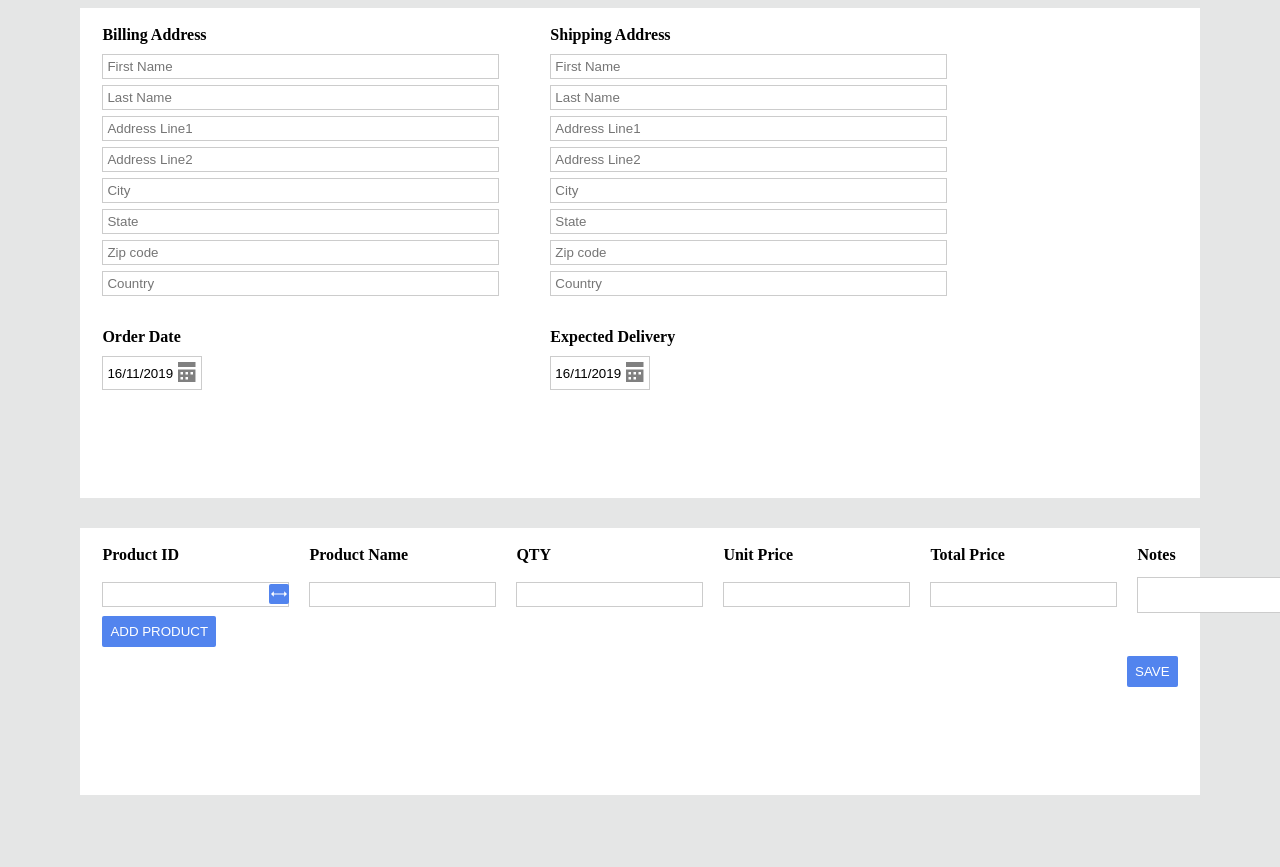
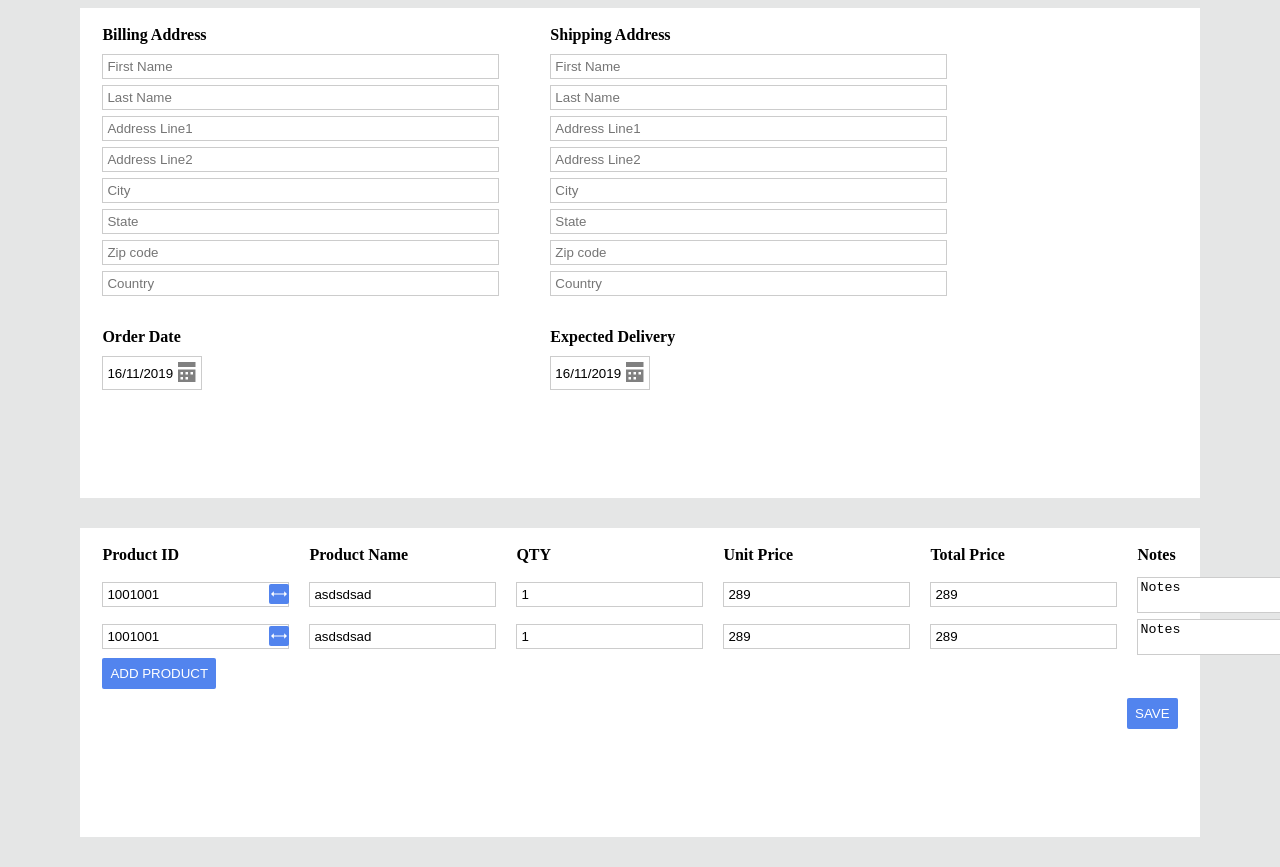
Before and after one commit to nitesh-/casaone, a React app: page / in a window 1280 px wide. Shown: the top 867 px of the page. Before the commit the page ends 825 px from the top, so only its background shows below. Built offline with nearby package versions, Linux system fonts and the light colour scheme.

Commit message:
ProductCart updated with json data

```diff
--- /dev/null
+++ b/src/data/data.json
@@ -0,0 +1,22 @@
+{
+	"shipping_details": {},
+	"billing_details": {},
+	"productCart": [
+		{
+			"product_id": 1001001,
+			"product_name": "asdsdsad",
+			"qty": 1,
+			"unit_price": 289,
+			"total_price": 12,
+			"notes": "Notes"
+		},
+		{
+			"product_id": 1001001,
+			"product_name": "asdsdsad",
+			"qty": 1,
+			"unit_price": 289,
+			"total_price": 12,
+			"notes": "Notes"
+		}
+	]
+}
--- a/src/index.css
+++ b/src/index.css
@@ -126,6 +126,10 @@ label.product_id:after {
 .label {
   font-weight: 800;
   margin: 10px 0 10px 0;
+}
+
+input.error {
+  border: 1px solid red;
 }
 
 .address_input {
--- a/src/index.js
+++ b/src/index.js
@@ -5,6 +5,7 @@ import Address from './address.js';
 import ProductCart from './product-cart.js';
 import DatePicker from 'react-datepicker';
 import "react-datepicker/dist/react-datepicker.css";
+import Data from './data/data.json';
 
 
 class Index extends React.Component {
@@ -58,7 +59,7 @@ class Index extends React.Component {
     <div className="container">
     <div className="row">
       <div className="col-full">
-        <ProductCart />
+        <ProductCart data={Data.productCart}/>
       </div>
     </div>
     </div></React.Fragment>);
--- a/src/product-cart.js
+++ b/src/product-cart.js
@@ -1,12 +1,65 @@
 import React from 'react';
 
 class ProductCart extends React.Component {
+		_defaultRow = {
+			product_id: {
+				value: '100100',
+				attr: {}
+			},
+			product_name: {
+				value: '',
+				attr: {}
+			},
+			qty: {
+				value: 0,
+				attr: {}
+			},
+			unit_price: {
+				value: 0,
+				attr: {}
+			},
+			total_price: {
+				value: 0,
+				attr: {}
+			},
+			notes: {
+				value: 'sss',
+				attr: {}
+			}
+		};
 	  constructor(props) {
 			super(props);
-			this.state = [{
+			this.state = {
+				productArray: this.prefillData()
+			};
+		}
 
-			}];
-		}
+		prefillData = () => {
+			if(this.props.data !== undefined && this.props.data.length > 0) {
+				var _state = [];
+				for(let rowNo in this.props.data) {
+					let _obj = {};
+					for(let fieldName in this._defaultRow) {
+						if(this.props.data[rowNo][fieldName] !== undefined) {
+							if(fieldName == 'total_price') {
+								this.props.data[rowNo][fieldName] = 0;
+								if(this.props.data[rowNo]['qty'] > 0 && this.props.data[rowNo]['unit_price'] > 0) {
+									this.props.data[rowNo][fieldName] = this.props.data[rowNo]['qty'] * this.props.data[rowNo]['unit_price'];
+								}
+							}
+							_obj[fieldName] = {
+								value: this.props.data[rowNo][fieldName],
+								attr: this._defaultRow[fieldName].attr
+							};
+						}
+					}
+					_state.push(_obj);
+				}
+				return _state;
+			} else {
+				return [JSON.parse(JSON.stringify(this._defaultRow))];
+			}
+		};
 
   updateState = (e) => {
   	let _target = e.target;
@@ -41,7 +94,7 @@ class ProductCart extends React.Component {
   		},
   		{
   			label: 'Total Price',
-  			name: 'total_prie',
+  			name: 'total_price',
   			style: {}
   		},
   		{
@@ -52,38 +105,158 @@ class ProductCart extends React.Component {
   	];
   };
 
-  addInput = (obj) => {
-  	if(obj.label.toLowerCase() !== 'notes') {
-  		return (<label className={obj.name}><input type="text" style={obj.style} /></label>)
+  /**
+   * Returns label from the fieldName
+   *
+   */
+  getLabel = (fieldName) => {
+  	let _t = this.getTableArray();
+  	for(let i in _t) {
+  		if(_t[i]['name'] === fieldName) {
+  			return _t[i]['label'];
+  		}
+  	}
+  };
+
+  /**
+   * Returns total_price based on unit_price and qty
+   *
+   */
+  getTotalPrice = (className, obj, currentValue) => {
+  	let qty = obj['qty']['value'], unit_price = obj['unit_price']['value'];
+  	if(className === 'qty') {
+  		qty = parseInt(currentValue);
+  	} else if(className === 'unit_price') {
+  		unit_price = parseInt(currentValue);
+  	}
+  	return unit_price > 0 && qty > 0 ? unit_price * qty : 0;
+  };
+
+  /**
+   * Adds a product row
+   *
+   */
+  addProductRow = () => {
+  	let productArray = this.state.productArray;
+  	productArray.push(JSON.parse(JSON.stringify(this._defaultRow)));
+  	this.setState({
+  		productArray: productArray
+  	});
+  };
+
+  /**
+   * Deletes a product row
+   *
+   */
+  deleteProductRow = (e) => {
+  	let _target = e.target;
+  	let _index = parseInt(_target.parentNode.parentNode.parentNode.getAttribute('data-row-id'));
+  	if(_index > 0) {
+	  	let productArray = this.state.productArray;
+	  	productArray.splice(_index, 1);
+	  	this.setState({
+	  		productArray: productArray
+	  	});
+	  }
+  };
+
+  /**
+   * Renders Input/Textarea field
+   *
+   */
+  renderInput = (fieldName, obj) => {
+  	if(fieldName.toLowerCase() !== 'notes') {
+  		return (<label className={fieldName}><input type="text" value={obj.value} className={obj.attr.error ? 'error' : ''} onChange={this.onChange} /></label>)
 		} else
-			return (<textarea></textarea>)
+			return (<textarea onChange={this.onChangeValidate}>{obj.value}</textarea>)
+  };
+
+  /**
+   * Run series of function when input changes
+   *
+   */
+  onChange = (e) => {
+  	let _target = e.target;
+  	let _index = parseInt(_target.parentNode.parentNode.parentNode.parentNode.getAttribute('data-row-id'));
+  	if(_index > -1) {
+	  	let className = _target.parentNode.getAttribute('class');
+	  	let productArray = this.state.productArray;
+	  	if(this.validate(className, _target.value)) {
+	  		productArray[_index][className]['value'] = _target.value;
+
+	  		let totalPrice = this.getTotalPrice(className, productArray[_index], _target.value);
+	  		productArray[_index]['total_price']['value'] = totalPrice;
+	  		this.setState({
+		  		productArray: productArray
+		  	});
+	  	}
+	  }
+  };
+
+  /**
+   * Validate data on input change
+   *
+   */
+  validate = (className, value) => {
+  	let ret = true;
+  	if(className === 'product_id' || className === 'qty' || className === 'unit_price') {
+  		value = value.trim();
+  		if(isNaN(value) || value < 1) {
+  			ret = false;
+  		}
+  	} else if(className === 'total_price') { // Total_price should never be received from user
+  		ret = false;
+  	} else if(className === 'product_name') {
+  		if(value == "") {
+  			ret = false;
+  		}
+  	}
+  	return ret;
+  };
+
+  getProductArray = () => {
+  	let _productArray = this.state.productArray;
+  	let ret = true;
+  	for(let rowNo in _productArray) {
+  		for(let fieldName in _productArray[rowNo]) {
+	  		let _v = _productArray[rowNo][fieldName]['value'];
+	  		_productArray[rowNo][fieldName]['attr']['error'] = false;
+	  		if(this.validate(fieldName, _v)) {
+	  			_productArray[rowNo][fieldName]['attr']['error'] = true;
+  				ret = false;
+	  		}
+	  	}
+  	}
+  	return ret;
   };
 
   render() {
 		return (<React.Fragment><div className="table" id="results">
   <div className='theader'>
-  	{this.getTableArray().map( (obj) => {
+  	{this.getTableArray().map((obj) => {
   		return (<div className='table_header'>{obj.label}</div>)
   	})}
   	<div className='table_header'></div>
   </div>
-  <div className='table_row'>
-  	{this.getTableArray().map((obj) => {
+  {this.state.productArray.map((obj, i) => {
+  return (<div className='table_row' data-row-id={i}>
+  	{Object.keys(obj).map((fieldName) => {
   		return (<div className='table_small'>
-	      <div className='table_cell'>{obj.label !== 'Delete' ? obj.label : ''}</div>
+	      <div className='table_cell'>{this.getLabel(fieldName)}</div>
 	      <div className='table_cell'>
-	      	{this.addInput(obj)}
+	      	{this.renderInput(fieldName, obj[fieldName])}
 	      </div>
-	    </div>);
-  	})
-  	}
+	    </div>)
+  	})}
   	<div className='table_small'>
 	      <div className='table_cell'></div>
-	      <div className='table_cell'><button type="button" class="delete">Delete</button></div>
+	      <div className='table_cell'>
+	      	<button type="button" className="delete" onClick={this.deleteProductRow}>Delete</button>
+	      </div>
 	  </div>
-  </div>
-</div><button type="button" class="add">Add Product</button><div className="save">
-    <button type="button" class="add">Save</button>
+  </div>)})}
+</div><button type="button" className="add" onClick={this.addProductRow}>Add Product</button><div className="save">
+    <button type="button" className="add">Save</button>
     </div></React.Fragment>);
 	  }
 }
```
Also changed, not shown: README.md (deleted).
